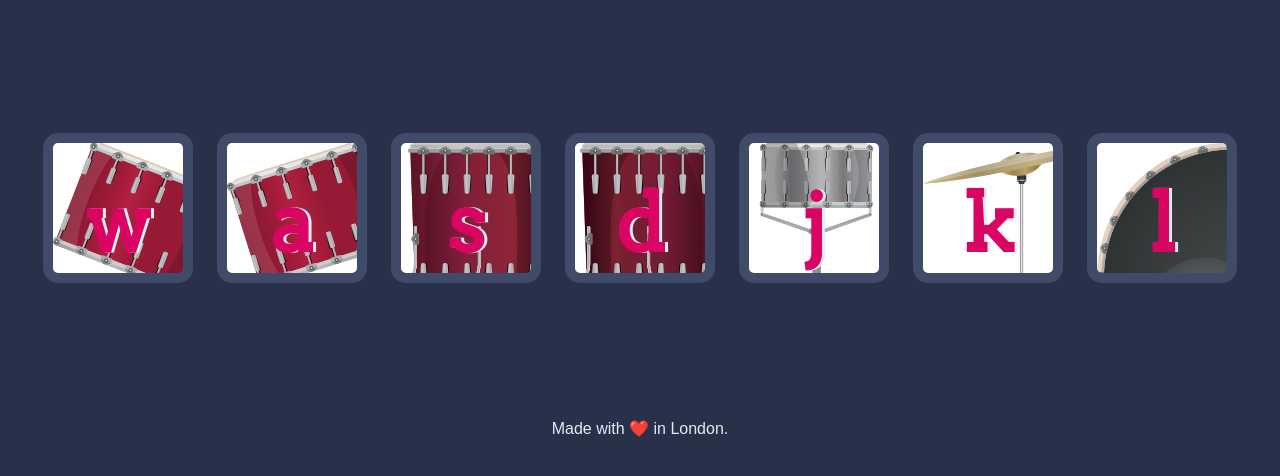
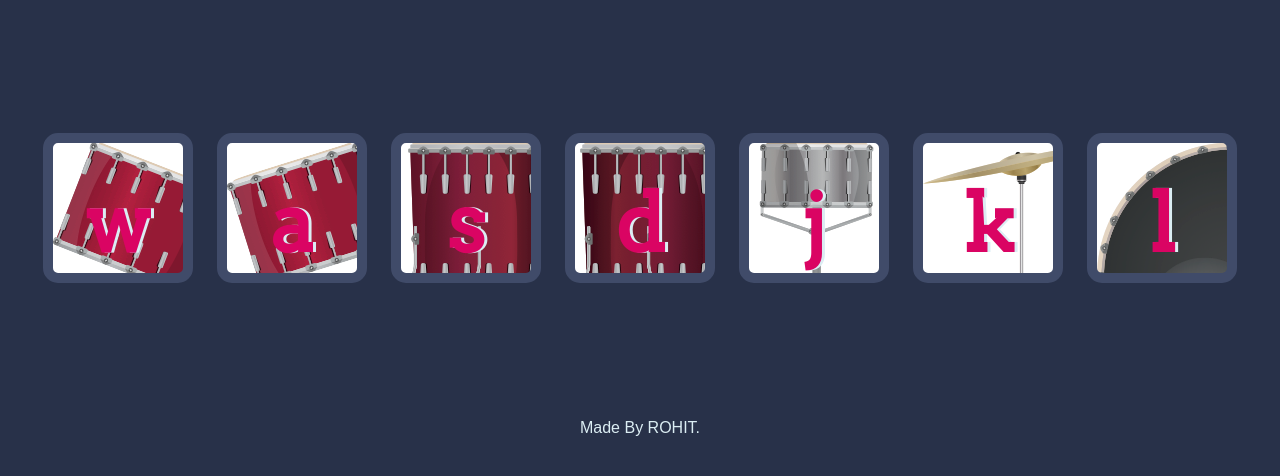
Before and after one commit to Rohit-dev-coder/Drum-Kit, a plain HTML site: page index.html in a window 1280 px wide. Shown: the part 156-632 px from the top of the page. Drawn offline with Linux system fonts and the light colour scheme.

Commit message:
slight change

```diff
--- a/index.html
+++ b/index.html
@@ -24,7 +24,7 @@
 
 
   <footer>
-    Made with ❤️ in London.
+    Made By ROHIT.
   </footer>
 </body>
 
```
